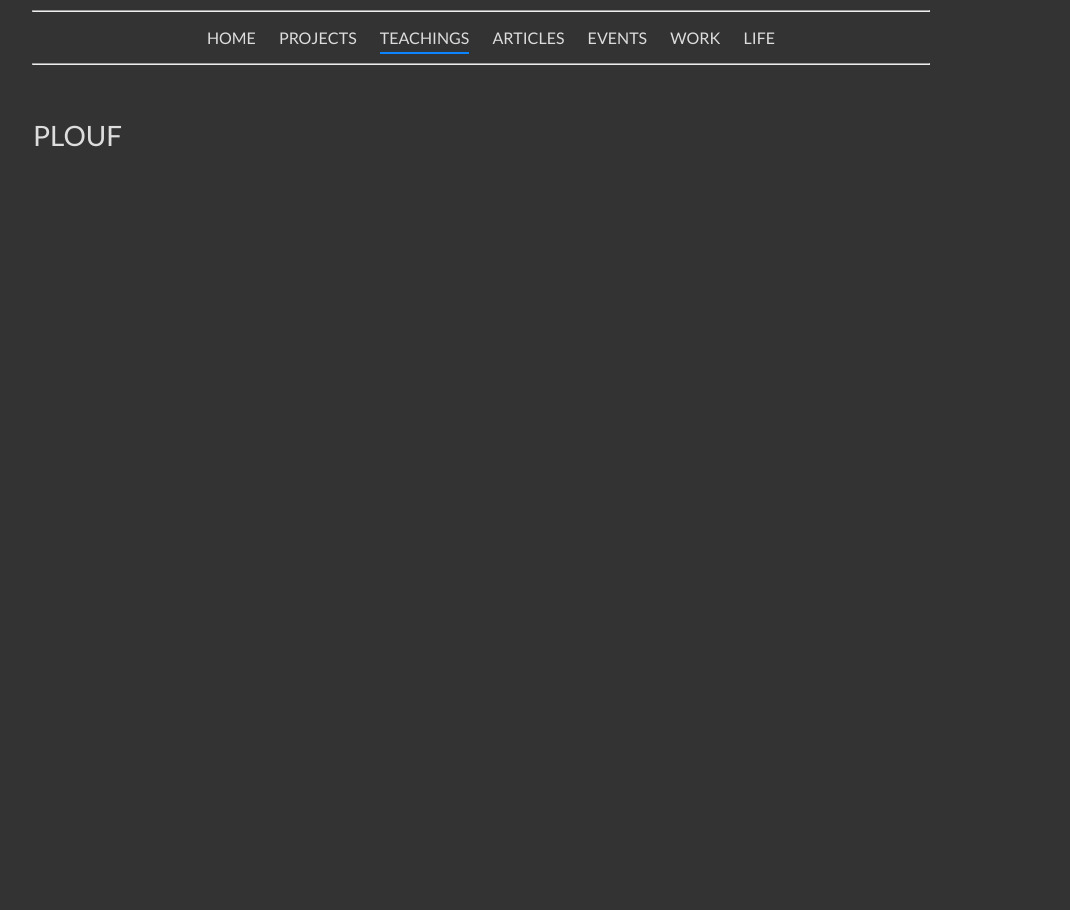
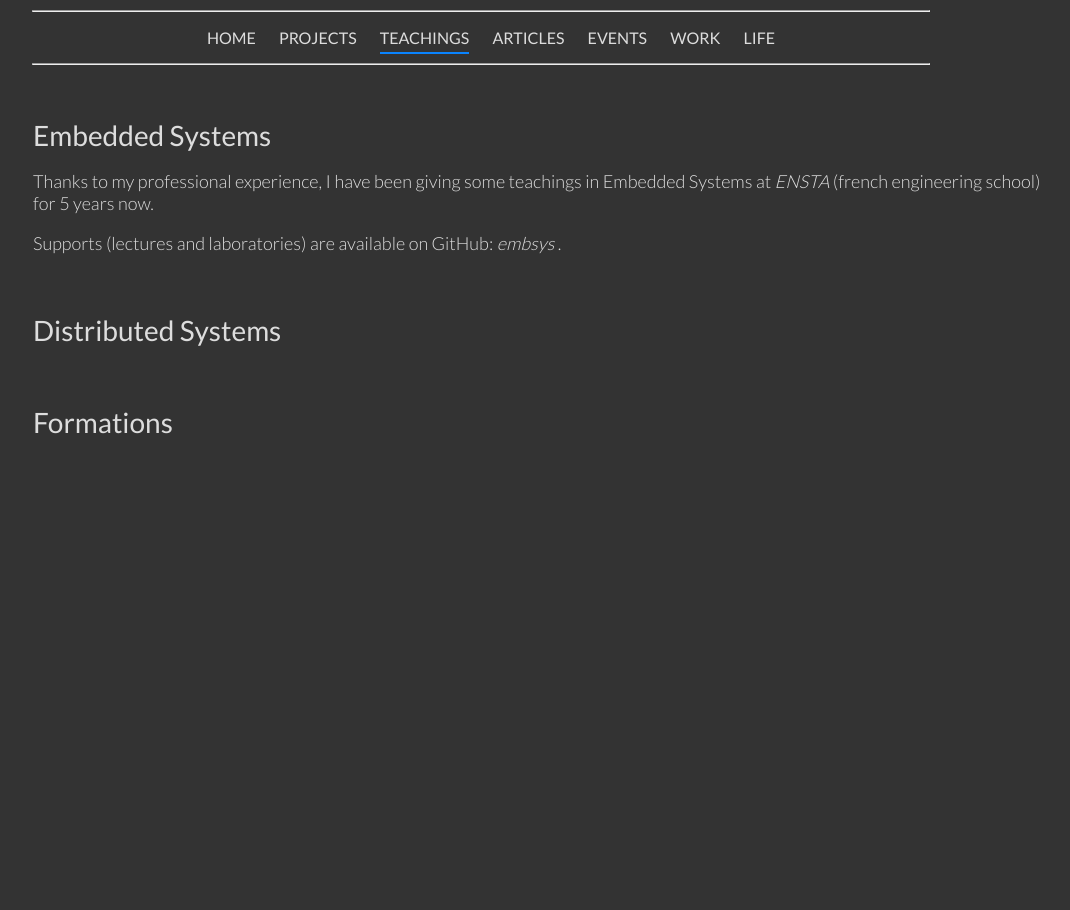
Before and after one commit to pblottiere/pblottiere.github.io, a Jekyll site: the page built from teachings/index.md, in a window 1280 px wide. Shown: the whole page, without its empty margins (159-1229 px from the left). Built offline with Jekyll 4.4.1, drawn with Linux system fonts in a browser that asks for light colours; comment, search, counter and statistics services are not loaded; our own code applies the rules of GitHub Pages for plain Markdown files.

Commit message:
Add entries

```diff
--- a/_sass/_main.scss
+++ b/_sass/_main.scss
@@ -64,6 +64,11 @@ ul {
   }
 }
 
+a {
+  text-decoration: none;
+  color: $color-light;
+}
+
 svg {
   height: 12.5rem;
   width: 12.5rem;
--- a/teachings/index.md
+++ b/teachings/index.md
@@ -2,4 +2,17 @@
 layout: left
 ---
 
-# PLOUF
+# Embedded Systems
+
+Thanks to my professional experience, I have been giving some teachings in
+Embedded Systems at <a href="https://www.ensta-bretagne.fr/en"> _ENSTA_ </a>
+(french engineering school) for 5 years now.
+
+Supports (lectures and laboratories) are available on GitHub: <a href="http://github.com/pblottiere/embsys"> _embsys_ </a>.
+
+<br/>
+# Distributed Systems
+
+
+<br/>
+# Formations
```
Also changed, not shown: articles/index.md (+7 -7 lines), index.md (+1 -0 lines), projects/index.md (added, +33 -0 lines), 1 other file.
